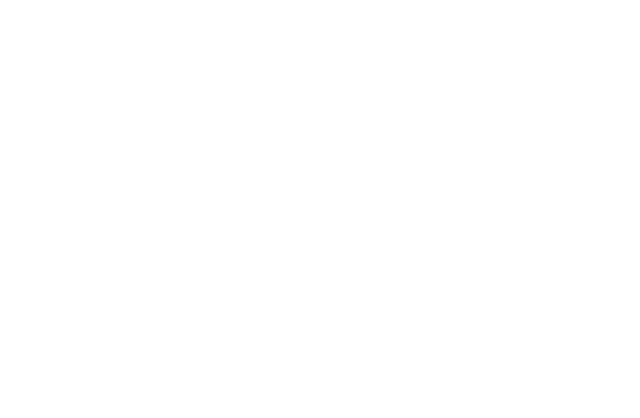
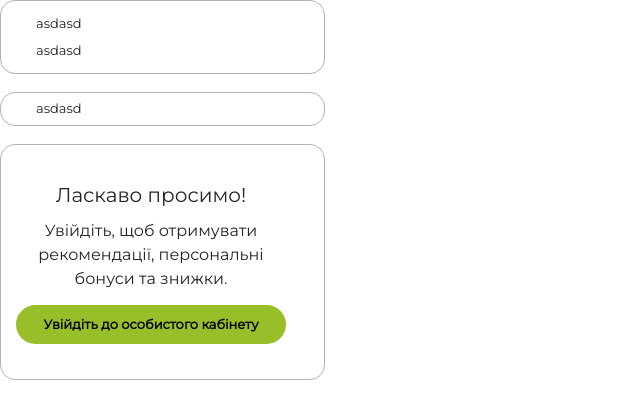
Before and after one commit to Pticaed/RozetkaClone, a React (Vite) app: page / in a window 1280 px wide. Shown: the top 418 px of the page, without its empty margins (0-640 px from the left). Built offline with nearby package versions, Linux system fonts and the light colour scheme.

Commit message:
added green-btn, started leftbar

```diff
--- a/src/App.css
+++ b/src/App.css
@@ -1,7 +1,7 @@
 @import url('https://fonts.googleapis.com/css2?family=Montserrat:ital@0;1&display=swap');
 
 * {
-  font-family: "Montserrat", sans-serif;
+  font-family: "Montserrat", sans-serif !important;
   font-optical-sizing: auto;
   font-weight: 400;
   font-size: medium;
--- a/src/App.jsx
+++ b/src/App.jsx
@@ -1,9 +1,10 @@
 import './App.css'
+import { LeftbarMainPage } from './components/left-bar-mainpage/leftbar'
 
 function App() {
   return (
     <>
-
+      <LeftbarMainPage></LeftbarMainPage>
     </>
   )
 }
--- /dev/null
+++ b/src/components/DefaultBlock.css
@@ -0,0 +1,13 @@
+.default-block {
+  border: 0.5px solid #b1b1b1;
+  border-radius: 15px;
+}
+
+.default-green-btn {
+  border-radius: 30px;
+  border: 0;
+  background-color: #98BE2A;
+  font-weight: 500;
+  text-align: center;
+  margin: auto 0;
+}/*# sourceMappingURL=DefaultBlock.css.map */
--- /dev/null
+++ b/src/components/left-bar-mainpage/leftbar.jsx
@@ -0,0 +1,38 @@
+import "../DefaultBlock.css"
+import "./sass/style.css"
+
+export function LeftbarMainPage(props) {
+    return(
+    <div className="wrap-left-bar-main d-flex flex-column left-nav-bar-wrap">
+        <div className="default-block left-nav-bar-block">
+            <div className="d-flex flex-column left-nav-bar-list">
+            <div className="left-nav-bar-list-item-text">asdasd</div>
+            <div className="left-nav-bar-list-item-text">asdasd</div>
+            </div>
+        </div>
+        <div className="default-block left-nav-bar-block">
+            <div className="d-flex flex-column left-nav-bar-list left-menu-ref-info-m">
+            <div className="left-nav-bar-list-item-text ">asdasd</div>
+            </div>
+        </div>
+        <div className="default-block left-nav-bar-block ">
+            <div className="text-center left-nav-bar-account-enter-wrap d-flex flex-column">
+                <div>
+                    <p className="text-center fs-5">Ласкаво просимо!</p>
+                    <p className="text-center fs-13px">Увійдіть, щоб отримувати рекомендації, персональні бонуси та знижки.</p>
+                </div>
+                <button className="default-green-btn">Увійдіть до особистого кабінету</button>
+            </div>
+        </div>
+        <div>
+        </div>
+        <div>
+        </div>
+        <div>
+        </div>
+    </div>);
+}
+
+function CreateList( {props} ) {
+
+}
--- /dev/null
+++ b/src/components/left-bar-mainpage/sass/style.css
@@ -0,0 +1,37 @@
+.left-nav-bar-list {
+  gap: 7px;
+  margin: 13px 0 13px 35px;
+}
+.left-nav-bar-list .left-nav-bar-list-item-text {
+  font-size: 13px !important;
+  margin: 0;
+  padding: 0;
+}
+
+.left-menu-ref-info-m {
+  margin-top: 6px;
+  margin-bottom: 6px;
+}
+
+.left-nav-bar-block {
+  width: 325px;
+}
+
+.left-nav-bar-wrap {
+  gap: 18px;
+}
+
+.left-nav-bar-account-enter-wrap {
+  margin: 35px 0 35px 15px;
+  width: 270px;
+}
+.left-nav-bar-account-enter-wrap div p {
+  margin-bottom: 9px;
+}
+.left-nav-bar-account-enter-wrap button {
+  border-radius: 40px !important;
+  font-weight: bolder;
+  font-size: 13px;
+  padding: 10px 26px 10px 26px;
+  margin-top: 5px;
+}/*# sourceMappingURL=style.css.map */
--- /dev/null
+++ b/src/components/left-bar-mainpage/sass/style.scss
@@ -0,0 +1,40 @@
+.left-nav-bar-list {
+    gap: 7px;
+    margin: 13px 0 13px 35px;
+    .left-nav-bar-list-item-text {
+        font-size: 13px !important;
+        margin: 0;
+        padding: 0;
+    }
+}
+
+.left-menu-ref-info-m {
+    margin-top: 6px;
+    margin-bottom: 6px;
+}
+
+.left-nav-bar-block {
+    width: 325px;
+}
+
+.left-nav-bar-wrap {
+    gap: 18px;
+}
+
+.left-nav-bar-account-enter-wrap {
+    margin: 35px 0 35px 15px;
+    width: 270px;
+    div{
+        p{
+            margin-bottom: 9px;
+
+        }
+    }
+    button {
+    border-radius: 40px !important;
+    font-weight: bolder;
+    font-size: 13px;
+    padding: 10px 26px 10px 26px ;
+    margin-top: 5px;
+    }
+}
```
Also changed, not shown: 2 other files (tests, documents, lock files or other folders).
